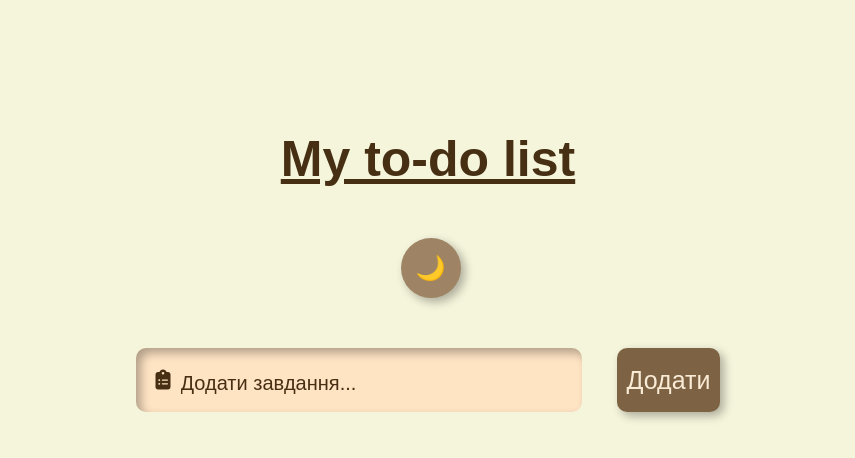
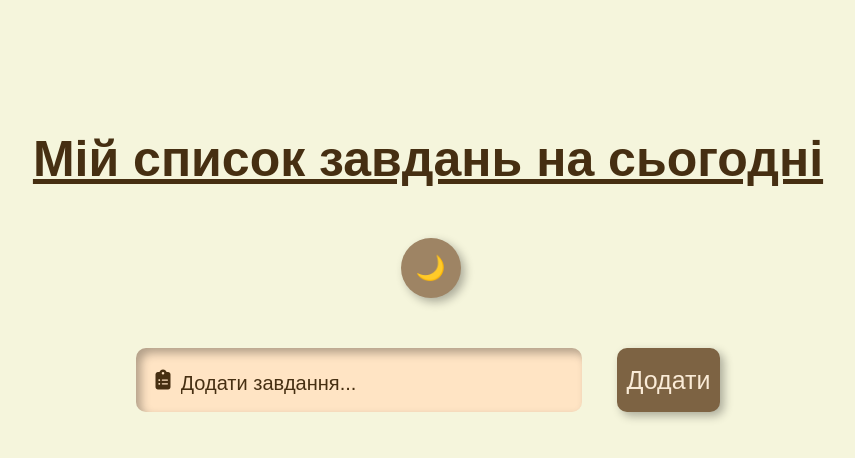
Before and after one commit to Viktor-Baratej/TODO-LIST, a website: page index.html in a window 1280 px wide. Shown: the whole page, without its empty margins (212-1067 px from the left). Drawn offline with Linux system fonts and the light colour scheme.

Commit message:
add title

```diff
--- a/index.html
+++ b/index.html
@@ -15,7 +15,7 @@
   </head>
   <body>
     <div class="container">
-      <h1 class="title">My to-do list</h1>
+      <h1 class="title">Мій список завдань на сьогодні</h1>
       <button id="theme-toggle">
         <span id="theme-icon">🌙</span>
       </button>
```
